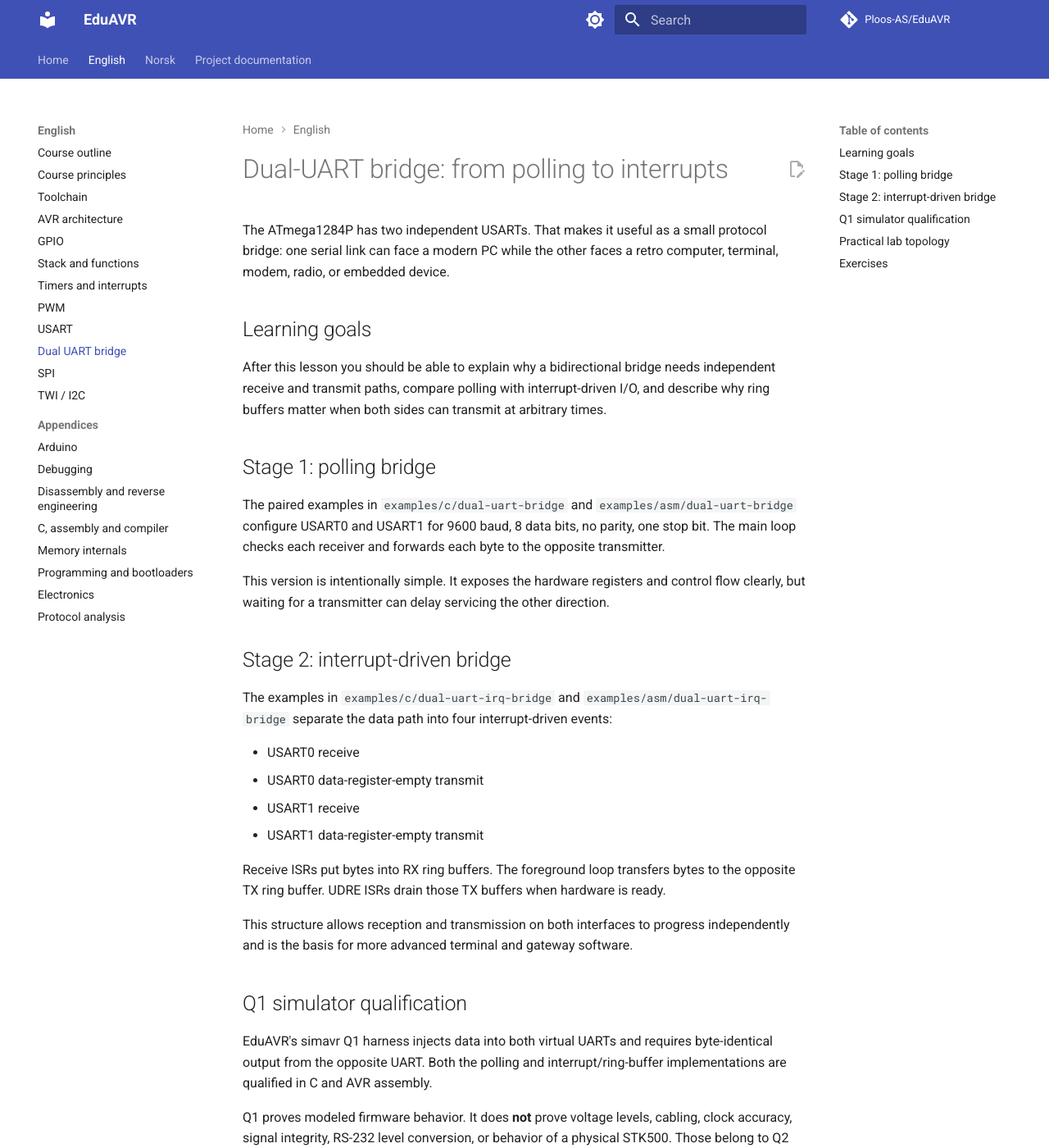
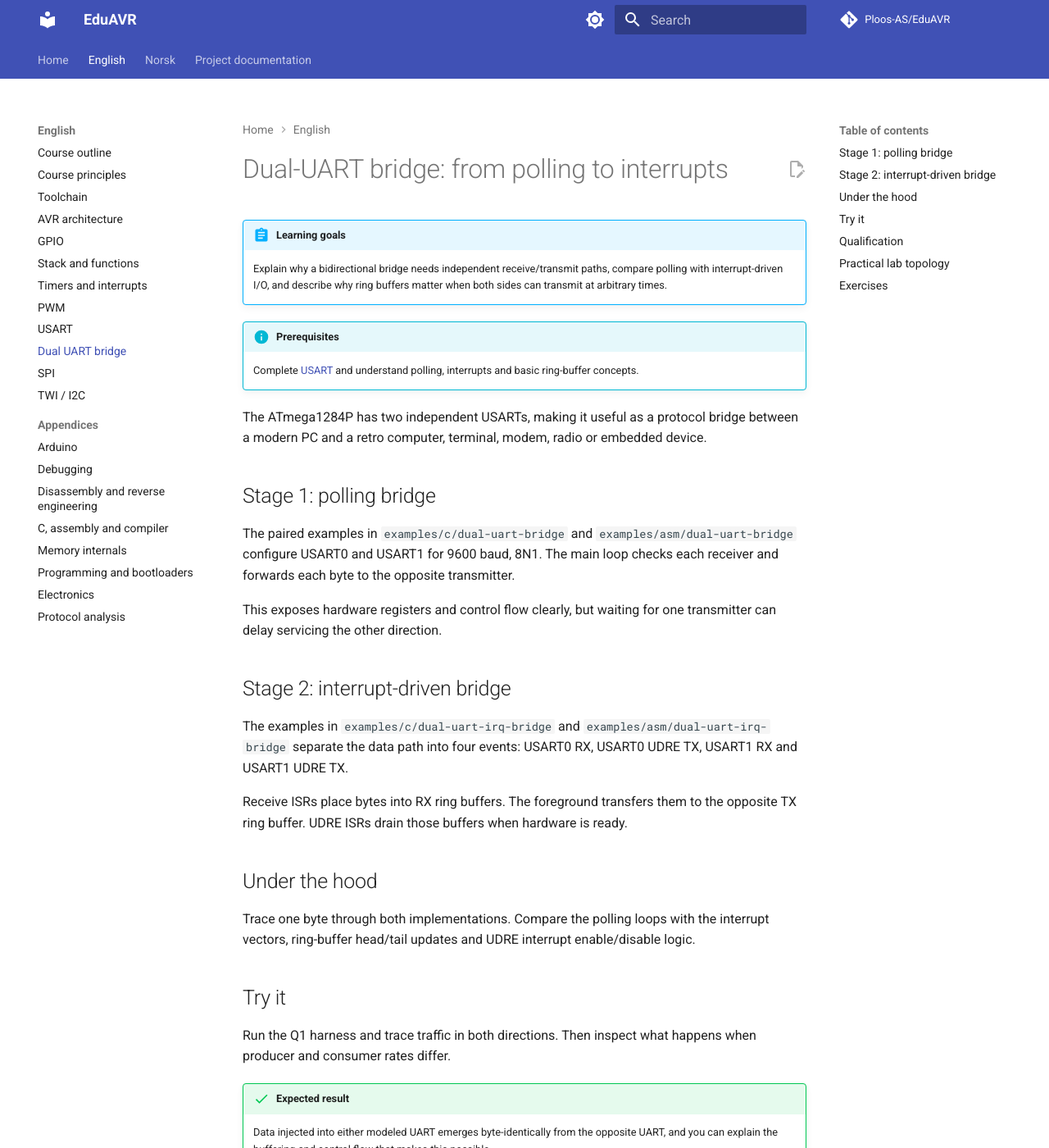
Before and after one commit to Ploos-AS/EduAVR, an MkDocs documentation site: the page built from docs/en/08-dual-uart-bridge.md, in a window 1280 px wide and 1400 px high. Shown: the whole window at 82% size. Built offline with MkDocs 1.6.1 and Material for MkDocs 9.7.7, drawn with Linux system fonts in a browser that asks for light colours; comment, search, counter and statistics services are not loaded; some of the changed text lies outside the part shown.

Commit message:
docs: harmonize communications lessons

````diff
--- a/docs/en/08-dual-uart-bridge.md
+++ b/docs/en/08-dual-uart-bridge.md
@@ -1,39 +1,43 @@
 # Dual-UART bridge: from polling to interrupts
 
-The ATmega1284P has two independent USARTs. That makes it useful as a small protocol bridge: one serial link can face a modern PC while the other faces a retro computer, terminal, modem, radio, or embedded device.
+!!! abstract "Learning goals"
+    Explain why a bidirectional bridge needs independent receive/transmit paths, compare polling with interrupt-driven I/O, and describe why ring buffers matter when both sides can transmit at arbitrary times.
 
-## Learning goals
+!!! info "Prerequisites"
+    Complete [USART](07-usart.md) and understand polling, interrupts and basic ring-buffer concepts.
 
-After this lesson you should be able to explain why a bidirectional bridge needs independent receive and transmit paths, compare polling with interrupt-driven I/O, and describe why ring buffers matter when both sides can transmit at arbitrary times.
+The ATmega1284P has two independent USARTs, making it useful as a protocol bridge between a modern PC and a retro computer, terminal, modem, radio or embedded device.
 
 ## Stage 1: polling bridge
 
-The paired examples in `examples/c/dual-uart-bridge` and `examples/asm/dual-uart-bridge` configure USART0 and USART1 for 9600 baud, 8 data bits, no parity, one stop bit. The main loop checks each receiver and forwards each byte to the opposite transmitter.
+The paired examples in `examples/c/dual-uart-bridge` and `examples/asm/dual-uart-bridge` configure USART0 and USART1 for 9600 baud, 8N1. The main loop checks each receiver and forwards each byte to the opposite transmitter.
 
-This version is intentionally simple. It exposes the hardware registers and control flow clearly, but waiting for a transmitter can delay servicing the other direction.
+This exposes hardware registers and control flow clearly, but waiting for one transmitter can delay servicing the other direction.
 
 ## Stage 2: interrupt-driven bridge
 
-The examples in `examples/c/dual-uart-irq-bridge` and `examples/asm/dual-uart-irq-bridge` separate the data path into four interrupt-driven events:
+The examples in `examples/c/dual-uart-irq-bridge` and `examples/asm/dual-uart-irq-bridge` separate the data path into four events: USART0 RX, USART0 UDRE TX, USART1 RX and USART1 UDRE TX.
 
-- USART0 receive
-- USART0 data-register-empty transmit
-- USART1 receive
-- USART1 data-register-empty transmit
+Receive ISRs place bytes into RX ring buffers. The foreground transfers them to the opposite TX ring buffer. UDRE ISRs drain those buffers when hardware is ready.
 
-Receive ISRs put bytes into RX ring buffers. The foreground loop transfers bytes to the opposite TX ring buffer. UDRE ISRs drain those TX buffers when hardware is ready.
+## Under the hood
 
-This structure allows reception and transmission on both interfaces to progress independently and is the basis for more advanced terminal and gateway software.
+Trace one byte through both implementations. Compare the polling loops with the interrupt vectors, ring-buffer head/tail updates and UDRE interrupt enable/disable logic.
 
-## Q1 simulator qualification
+## Try it
 
-EduAVR's simavr Q1 harness injects data into both virtual UARTs and requires byte-identical output from the opposite UART. Both the polling and interrupt/ring-buffer implementations are qualified in C and AVR assembly.
+Run the Q1 harness and trace traffic in both directions. Then inspect what happens when producer and consumer rates differ.
 
-Q1 proves modeled firmware behavior. It does **not** prove voltage levels, cabling, clock accuracy, signal integrity, RS-232 level conversion, or behavior of a physical STK500. Those belong to Q2 hardware qualification.
+!!! success "Expected result"
+    Data injected into either modeled UART emerges byte-identically from the opposite UART, and you can explain the buffering and control flow that makes this possible.
+
+## Qualification
+
+EduAVR's simavr Q1 harness injects data into both virtual UARTs and requires byte-identical output from the opposite UART. Both polling and interrupt/ring-buffer implementations are qualified in C and AVR Assembly.
+
+Q1 does **not** prove voltage levels, cabling, clock accuracy, signal integrity, RS-232 level conversion or physical STK500 behavior. Those belong to Q2.
 
 ## Practical lab topology
-
-A useful physical experiment is:
 
 ```text
 PC / USB serial
@@ -45,15 +49,16 @@ PC / USB serial
 retro computer / terminal / device
 ```
 
-Use TTL-level serial only where voltage levels are compatible. Real RS-232 equipment requires an appropriate level translator such as a MAX232-class interface.
+Use TTL-level serial directly only where voltage levels are compatible. Real RS-232 equipment requires an appropriate level translator such as a MAX232-class interface.
 
 ## Exercises
 
-1. Trace one byte from USART0 RX to USART1 TX in both C and assembly.
+1. Trace one byte from USART0 RX to USART1 TX in C and Assembly.
 2. Identify every register involved in configuring both USARTs.
 3. Explain what happens when an RX ring buffer becomes full.
-4. Change one side to a different baud rate and explain why the bridge can still translate between the two asynchronous links.
-5. Add counters for received, transmitted, and dropped bytes.
-6. Advanced: add a simple line-oriented command mode without corrupting transparent bridge traffic.
+4. Configure different baud rates on the two sides and explain why bridging remains possible.
+5. Add counters for received, transmitted and dropped bytes.
+6. Advanced: add a line-oriented command mode without corrupting transparent bridge traffic.
 
-The next progression is flow control, error/status handling, configurable serial parameters, and eventually the retro terminal/gateway capstone.
+!!! tip "Next"
+    Continue to [SPI](08-spi.md). Later capstone work can add flow control, error handling and configurable serial parameters.
````
